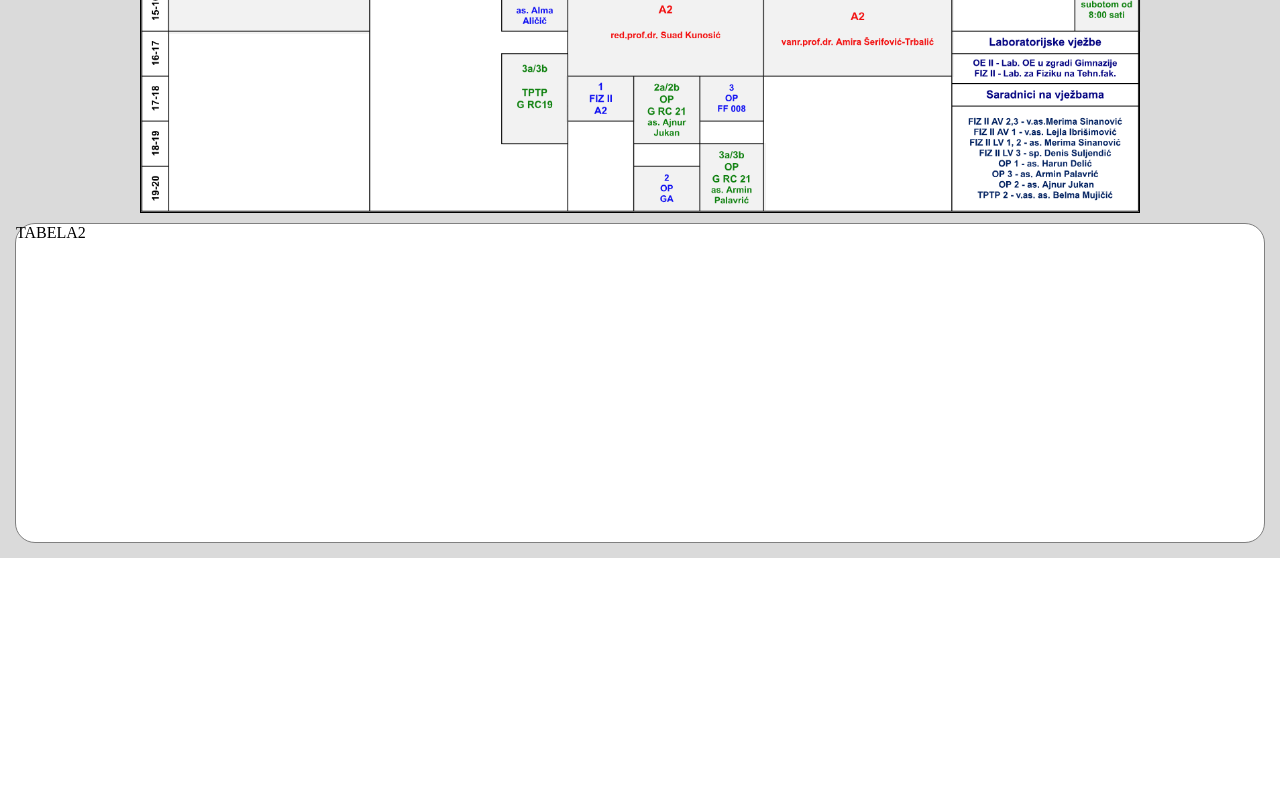
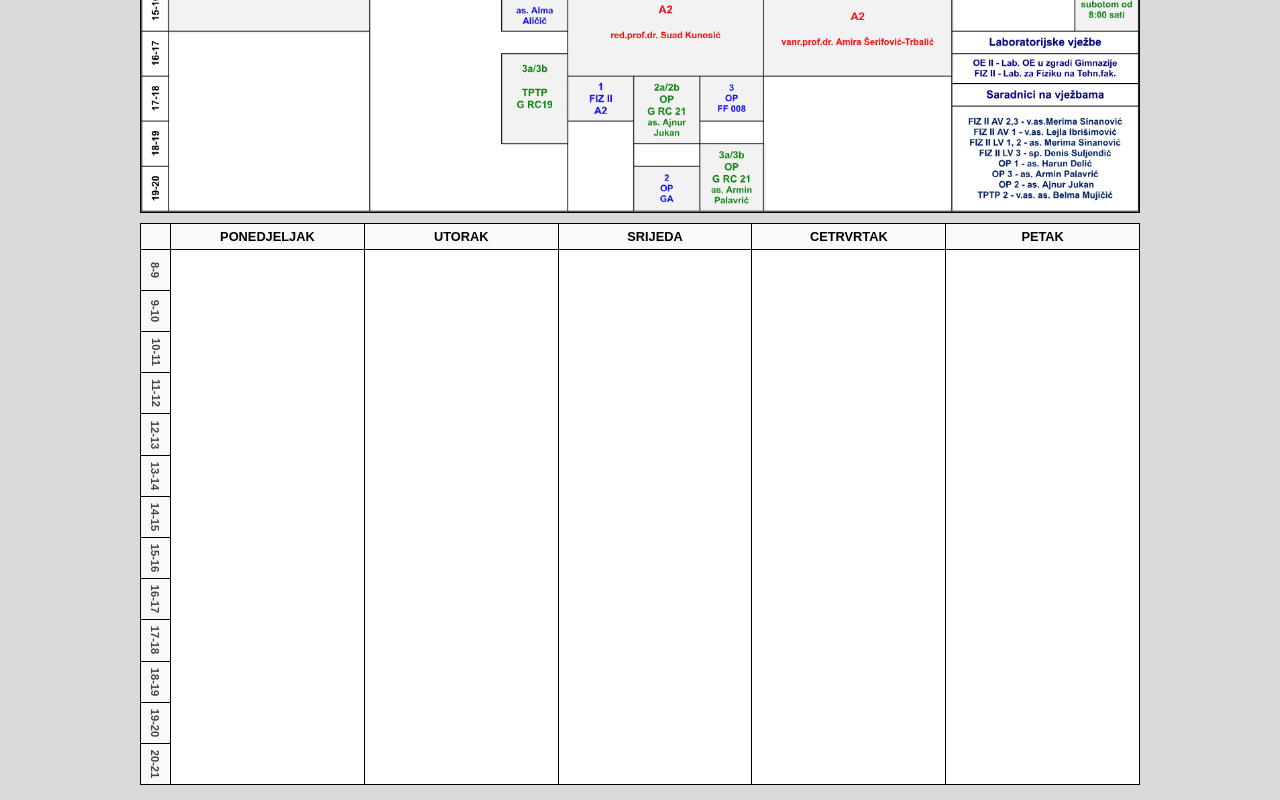
Before and after one commit to FETuzla/ScheduleGenerator, an Angular app: page / in a window 1280 px wide. Shown: the part 443-1243 px from the top of the page. Before the commit the page ends 1001 px from the top, so only its background shows below. Built offline with nearby package versions, Linux system fonts and the light colour scheme.

Commit message:
created custom schedule

```diff
--- /dev/null
+++ b/src/app/custom-schedule/custom-schedule.html
@@ -0,0 +1,39 @@
+<div class="schedule-blueprint">
+  <div class="days-header">
+    <div class="time-filler"></div> <div class="day-label">PONEDJELJAK</div>
+    <div class="day-label">UTORAK</div>
+    <div class="day-label">SRIJEDA</div>
+    <div class="day-label">CETRVRTAK</div>
+    <div class="day-label">PETAK</div>
+  </div>
+
+  <div class="main-container">
+    <div class="time-sidebar">
+        @for (hour of hours; track hour) {
+            <div class="hour-label">
+            <span>{{ hour }}-{{ hour+1 }}</span>
+            </div>
+        }
+    </div>
+
+    <div class="canvas-area">
+      <div class="grid-lines">
+        @for (day of [1,2,3,4,5]; track $index) {
+          <div class="day-column-rect"></div>
+        }
+      </div>
+
+      @for (lec of lectures; track $index) {
+        <div class="lecture-block"
+             [style.top.%]="lec.topPercent"
+             [style.left.%]="lec.leftPercent"
+             [style.width.%]="lec.widthPercent"
+             [style.height.%]="lec.heightPercent"
+             [title]="lec.name">
+          <span class="lec-name">{{ lec.name }}</span>
+          <span class="lec-loc">{{ lec.location }}</span>
+        </div>
+      }
+    </div>
+  </div>
+</div>
--- /dev/null
+++ b/src/app/custom-schedule/custom-schedule.scss
@@ -0,0 +1,111 @@
+.schedule-blueprint {
+  display: flex;
+  flex-direction: column;
+  height: 100%;
+  width: 100%;
+  background: white;
+  font-family: sans-serif;
+  box-sizing: border-box;
+  border-top: 1px solid black;
+  border-left: 1px solid black;
+
+  .days-header {
+    display: grid;
+    grid-template-columns: 30px repeat(5, 1fr);
+    background: #f8f9fa;
+    text-align: center;
+    font-weight: bold;
+    font-size: 0.8rem;
+
+    .time-filler, .day-label {
+      border-right: 1px solid black;
+      border-bottom: 1px solid black;
+      padding: 5px 0;
+    }
+  }
+
+  .main-container {
+    display: flex;
+    flex: 1;
+    overflow: hidden;
+  }
+
+  .time-sidebar {
+    width: 30px;
+    display: flex;
+    flex-direction: column;
+    background: #f8f9fa;
+  }
+
+  .hour-label {
+    flex: 1;
+    display: flex;
+    align-items: center;
+    justify-content: center;
+    font-size: 0.7rem;
+    color: #444;
+    font-weight: 900;
+    border-right: 1px solid black;
+    border-bottom: 1px solid black;
+
+    span {
+        transform: rotate(90deg);
+        white-space: nowrap;
+        display: inline-block;
+        transform-origin: center;
+    }
+  }
+
+  .canvas-area {
+    position: relative;
+    flex: 1;
+    background-color: #fff;
+    border-bottom: 1px solid black;
+
+    .grid-lines {
+      position: absolute;
+      inset: 0;
+      display: grid;
+      grid-template-columns: repeat(5, 1fr);
+      pointer-events: none;
+
+      .day-column-rect {
+        border-right: 1px solid black;
+        height: 100%;
+      }
+    }
+  }
+
+  .lecture-block {
+    position: absolute;
+    background: white;
+    color: black;
+    padding: 2px;
+    margin: 0;
+    border: 1px solid black;
+    font-size: 0.7rem;
+    display: flex;
+    flex-direction: column;
+    justify-content: center;
+    align-items: center;
+    text-align: center;
+    overflow: hidden;
+    z-index: 2;
+    cursor: pointer;
+    box-sizing: border-box;
+
+    .lec-name {
+        font-weight: bold;
+        font-size: 0.7rem;
+    }
+    .lec-loc {
+        font-weight: bold;
+        font-size: 0.7rem;
+        margin-top: 5%;
+    }
+    .lec-tea {
+        font-weight: 400;
+        margin-top: 5%;
+    }
+  }
+}
--- /dev/null
+++ b/src/app/custom-schedule/custom-schedule.ts
@@ -0,0 +1,13 @@
+import { Component, Input } from '@angular/core';
+import { Lecture } from '../models/schedule.model'
+
+@Component({
+  selector: 'app-custom-schedule',
+  imports: [],
+  templateUrl: './custom-schedule.html',
+  styleUrl: './custom-schedule.scss',
+})
+export class CustomSchedule {
+  @Input() lectures: Lecture[] = [];
+  hours = [8, 9, 10, 11, 12, 13, 14, 15, 16, 17, 18, 19, 20];
+}
--- a/src/app/homepage/homepage.html
+++ b/src/app/homepage/homepage.html
@@ -16,7 +16,9 @@
       }
     </select>
   </div>
-  <app-schedule [schedule]="schedule"></app-schedule>
+  <app-schedule [schedule]="schedule" (lectureSelected)="addLectureToCustom($event)"></app-schedule>
 
-  <div class="table">TABELA2</div>
+  <div class="custom_schedule">
+    <app-custom-schedule [lectures]="myLectures()"></app-custom-schedule>
+  </div>
 </main>
--- a/src/app/homepage/homepage.scss
+++ b/src/app/homepage/homepage.scss
@@ -8,6 +8,7 @@
 .content {
     display: flex;
     flex-direction: column;
+    align-items: center;
     background-color: rgb(218, 218, 218);
     overflow: auto;
     flex: 1;
@@ -27,11 +28,10 @@
     }
 }
 
-.table {
-    height: 40vh;
-    border: 1px solid gray;
-    border-radius: 20px;
+.custom_schedule {
+    width: 100%;
+    max-width: 1000px;
+    aspect-ratio: 16 / 9;
     align-items: center;
-
     background-color: white;
 }
--- a/src/app/homepage/homepage.ts
+++ b/src/app/homepage/homepage.ts
@@ -1,14 +1,15 @@
-import { Component } from '@angular/core';
+import { Component, signal } from '@angular/core';
 import { CommonModule } from '@angular/common';
 import { FormsModule } from '@angular/forms';
 import { ScheduleComponent } from '../schedule-component/schedule-component';
-import { FIRST_SELECTORS, FirstSelector, Schedule, SecondSelector } from '../models/schedule.model';
+import { FIRST_SELECTORS, FirstSelector, Schedule, SecondSelector, Lecture } from '../models/schedule.model';
 import { SCHEDULES } from '../data/schedules.data';
+import { CustomSchedule } from "../custom-schedule/custom-schedule";
 
 @Component({
   selector: 'app-homepage',
   standalone: true,
-  imports: [CommonModule, FormsModule, ScheduleComponent],
+  imports: [CommonModule, FormsModule, ScheduleComponent, CustomSchedule],
   templateUrl: './homepage.html',
   styleUrl: './homepage.scss',
 })
@@ -50,4 +51,98 @@ export class Homepage {
         (s.secondSelector ?? null) === (this.selectedSecond ?? null),
     )!!;
   }
+
+  myLectures = signal<Lecture[]>([]);
+
+  addLectureToCustom(lecture: Lecture) {
+    const hourHeight = 7.7;
+    const dayWidth = 20;
+
+    const getDecimalHour = (timeStr: string) => {
+      const [hh, mm] = timeStr.split(':').map(Number);
+      return hh + (mm / 60);
+    };
+
+    this.myLectures.update(current => {
+      const isDuplicate = current.some(l =>
+        l.name === lecture.name &&
+        l.day === lecture.day &&
+        l.startTime === lecture.startTime
+      );
+
+      if (isDuplicate) {
+        return current;
+      }
+
+      const dayLectures = [...current.filter(l => l.day === lecture.day), { ...lecture }];
+      dayLectures.sort((a, b) => getDecimalHour(a.startTime) - getDecimalHour(b.startTime));
+
+      const clusters: Lecture[][] = [];
+      dayLectures.forEach(lec => {
+        const start = getDecimalHour(lec.startTime);
+        const end = getDecimalHour(lec.endTime);
+
+        const targetCluster = clusters.find(c =>
+          c.some(l => start < getDecimalHour(l.endTime) && end > getDecimalHour(l.startTime))
+        );
+
+        if (targetCluster) {
+          targetCluster.push(lec);
+        } else {
+          clusters.push([lec]);
+        }
+      });
+
+      const updatedDay: Lecture[] = [];
+      const dayMap: { [key: string]: number } = {
+        'Monday': 0, 'Tuesday': 20, 'Wednesday': 40, 'Thursday': 60, 'Friday': 80
+      };
+      const dayBase = dayMap[lecture.day] ?? 0;
+
+      clusters.forEach(cluster => {
+        const subColumnEnds: number[] = [];
+        const assignedSlots = new Map<Lecture, number>();
+
+        cluster.sort((a, b) => getDecimalHour(a.startTime) - getDecimalHour(b.startTime));
+
+        cluster.forEach(lec => {
+          const start = getDecimalHour(lec.startTime);
+          const end = getDecimalHour(lec.endTime);
+          let slotFound = false;
+
+          for (let i = 0; i < subColumnEnds.length; i++) {
+            if (subColumnEnds[i] <= start) {
+              subColumnEnds[i] = end;
+              assignedSlots.set(lec, i);
+              slotFound = true;
+              break;
+            }
+          }
+          if (!slotFound) {
+            assignedSlots.set(lec, subColumnEnds.length);
+            subColumnEnds.push(end);
+          }
+        });
+
+        const clusterWidth = dayWidth / subColumnEnds.length;
+
+        cluster.forEach(l => {
+          const start = getDecimalHour(l.startTime);
+          const end = getDecimalHour(l.endTime);
+          const slotIndex = assignedSlots.get(l) ?? 0;
+
+          updatedDay.push({
+            ...l,
+            topPercent: Number(((start - 8) * hourHeight).toFixed(3)),
+            heightPercent: Number(((end - start) * hourHeight).toFixed(3)),
+            widthPercent: Number(clusterWidth.toFixed(3)),
+            leftPercent: Number((dayBase + (slotIndex * clusterWidth)).toFixed(3))
+          });
+        });
+      });
+
+      const otherDays = current.filter(l => l.day !== lecture.day);
+      return [...otherDays, ...updatedDay];
+    });
+  }
 }
--- a/src/app/schedule-component/schedule-component.ts
+++ b/src/app/schedule-component/schedule-component.ts
@@ -1,4 +1,4 @@
-import { Component, Input, signal, computed } from '@angular/core';
+import { Component, Input, Output, signal, computed, EventEmitter } from '@angular/core';
 import { CommonModule } from '@angular/common';
 import { Schedule, Lecture } from '../models/schedule.model';
 
@@ -13,9 +13,12 @@ export class ScheduleComponent {
   @Input({ required: true })
   schedule!: Schedule | null;
 
+  @Output() lectureSelected = new EventEmitter<Lecture>();
+
   selectedLecture = signal<Lecture | null>(null);
 
   selectLecture(lecture: Lecture) {
     this.selectedLecture.set(lecture);
+    this.lectureSelected.emit(lecture);
   }
 }
```
Also changed, not shown: public/CustomBG.png (added), 1 other file (tests, documents, lock files or other folders).
